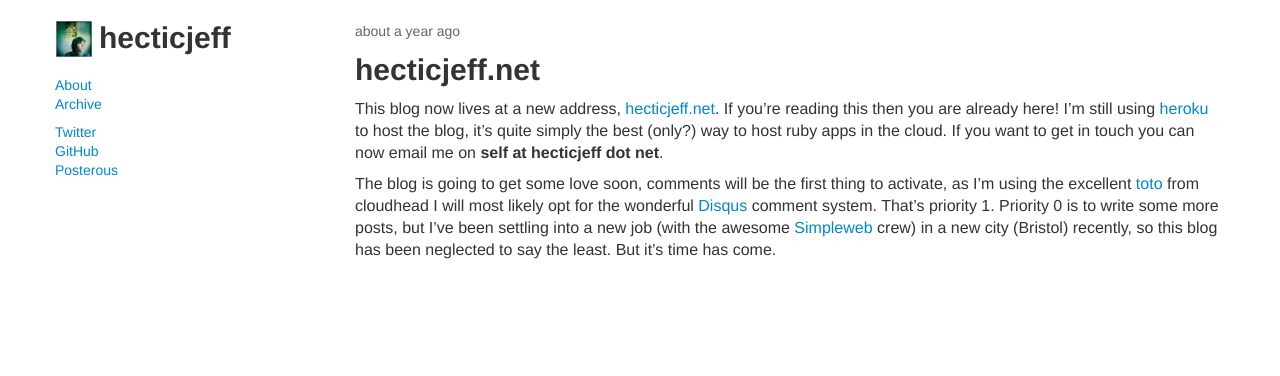
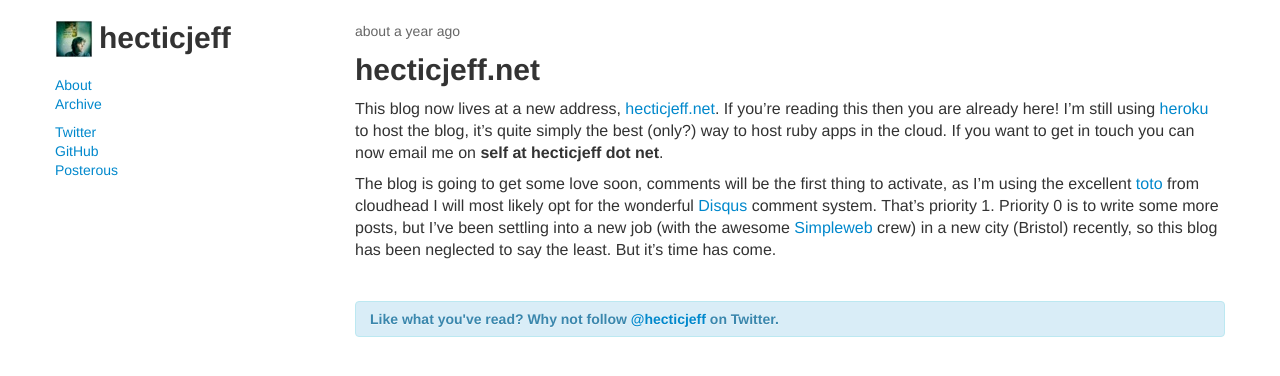
Before and after one commit to chrismytton/chrismytton.github.io, a Jekyll site: the page built from _posts/2010-06-04-hecticjeffnet.md, in a window 1280 px wide. Shown: the top 376 px of the page. Built offline with Jekyll 4.4.1, drawn with Linux system fonts in a browser that asks for light colours; nearby versions of some CDN libraries; Markdown is read by kramdown in place of the engine named in the settings.

Commit message:
Add call to action

```diff
--- a/_layouts/post.html
+++ b/_layouts/post.html
@@ -11,3 +11,8 @@
     {{ content }}
   </section>
 </article>
+
+<div class="alert alert-info">
+  <h4 class="alert-heading">Like what you've read? Why not follow <a
+      href="https://twitter.com/hecticjeff" rel="me">@hecticjeff</a> on Twitter.</h4>
+</div>
```
